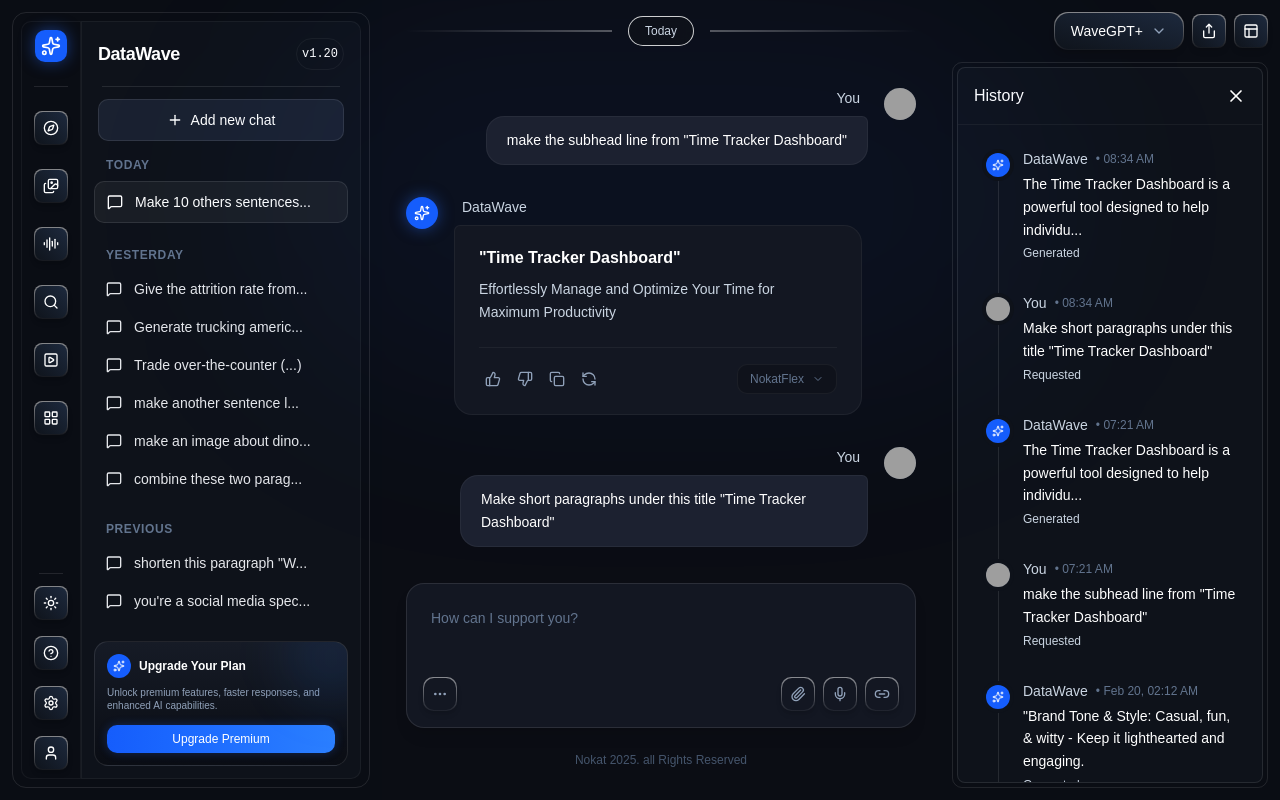
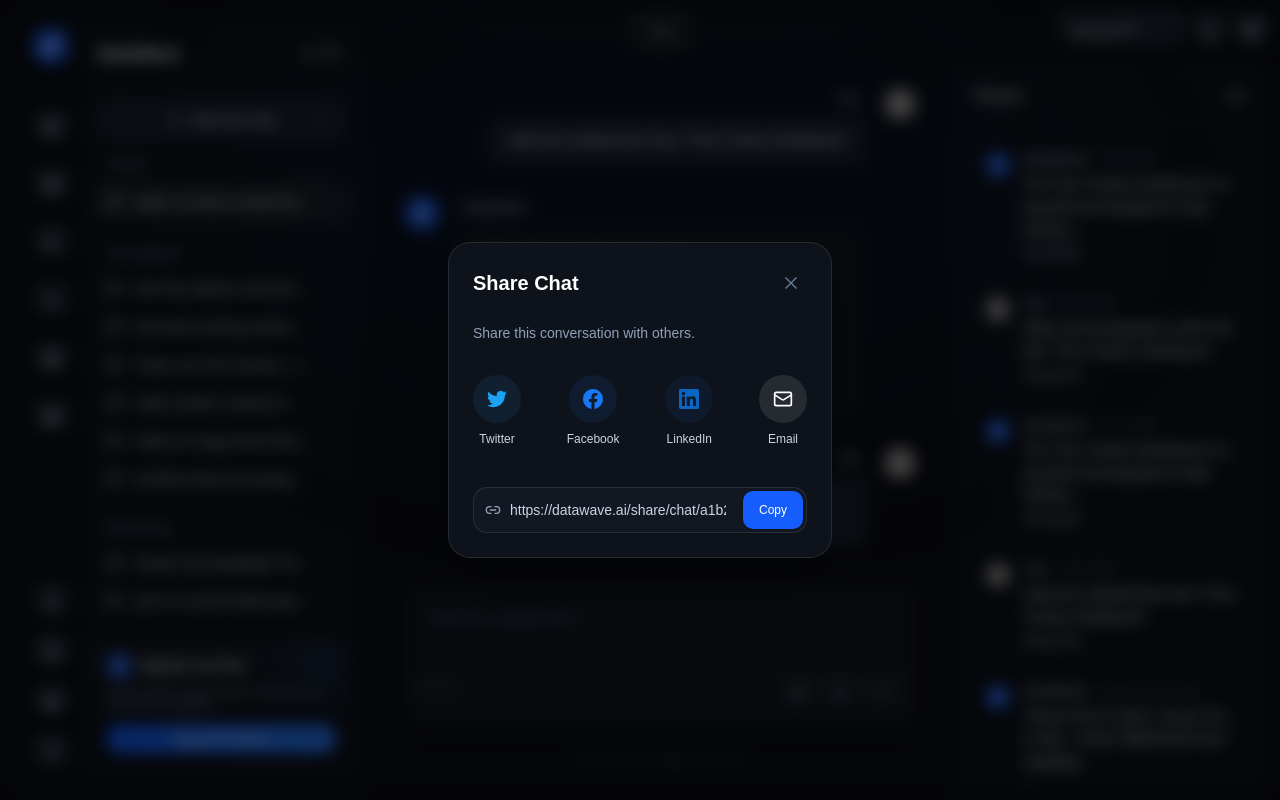
Before and after one commit to KaviduIsura/DataWeave-AI-SaaS-App, a React (Vite) app in the folder packages/client/: page /chat in a window 1280 px wide. Both pictures are taken after a click on the button 1209 px from the left and 31 px from the top of the page. Built offline with nearby package versions, Linux system fonts and the light colour scheme; grey boxes are pictures that could not be loaded.

Commit message:
implement share section

```diff
--- a/packages/client/src/components/chat/HistoryPanel.tsx
+++ b/packages/client/src/components/chat/HistoryPanel.tsx
@@ -1,4 +1,13 @@
-import { X, Sparkles, ChevronDown, Layout, Share } from 'lucide-react';
+import { useState } from 'react';
+import {
+  X,
+  Sparkles,
+  ChevronDown,
+  Layout,
+  Share,
+  Link2,
+  Mail,
+} from 'lucide-react';
 
 const historyTimeline = [
   {
@@ -57,7 +66,10 @@
 ];
 
 export default function HistoryPanel() {
+  const [isShareOpen, setIsShareOpen] = useState(false);
+
   return (
+    <>
       <div className="w-[340px] shrink-0 p-3 flex flex-col h-screen gap-3 transition-colors duration-300">
         {/* Top Right Actions */}
         <div className="flex items-center justify-end gap-2">
@@ -72,7 +84,10 @@
           {/* Share Button with gradient border */}
           <div className="relative p-[1px] rounded-md bg-gradient-to-t from-slate-200 via-slate-300 to-slate-400 dark:from-white/5 dark:via-white/30 dark:to-white/50 shadow-md">
             <div className="w-8 h-8 bg-gradient-to-tr from-slate-50 to-slate-200 dark:from-[#0f141c] dark:to-slate-800 flex items-center justify-center rounded-md">
-            <button className="p-2 text-slate-600 dark:text-white hover:text-slate-900 dark:hover:text-slate-300 rounded-lg hover:bg-slate-200 dark:hover:bg-white/5 transition-colors">
+              <button
+                onClick={() => setIsShareOpen(true)}
+                className="p-2 text-slate-600 dark:text-white hover:text-slate-900 dark:hover:text-slate-300 rounded-lg hover:bg-slate-200 dark:hover:bg-white/5 transition-colors"
+              >
                 <Share className="w-4 h-4" />
               </button>
             </div>
@@ -145,5 +160,87 @@
           </div>
         </div>
       </div>
+
+      {/* Share Modal */}
+      {isShareOpen && (
+        <div className="fixed inset-0 z-50 flex items-center justify-center bg-slate-900/40 dark:bg-black/60 backdrop-blur-sm transition-all duration-300">
+          <div className="bg-white dark:bg-[#0E121A] border border-slate-200 dark:border-white/10 w-full max-w-sm rounded-3xl shadow-2xl overflow-hidden relative mx-4 p-6">
+            <div className="flex items-center justify-between mb-6">
+              <h3 className="text-xl font-semibold text-slate-900 dark:text-white">
+                Share Chat
+              </h3>
+              <button
+                onClick={() => setIsShareOpen(false)}
+                className="p-1.5 rounded-lg text-slate-500 hover:text-slate-800 dark:hover:text-white hover:bg-slate-100 dark:hover:bg-white/10 transition-colors"
+              >
+                <X className="w-5 h-5" />
+              </button>
+            </div>
+
+            <div className="flex flex-col gap-4">
+              <p className="text-sm text-slate-500 dark:text-slate-400">
+                Share this conversation with others.
+              </p>
+
+              <div className="flex items-center justify-between gap-4 py-4">
+                <button className="flex flex-col items-center gap-2 group">
+                  <div className="w-12 h-12 rounded-full bg-[#1DA1F2]/10 flex items-center justify-center group-hover:scale-110 transition-transform">
+                    <svg className="w-5 h-5 fill-[#1DA1F2]" viewBox="0 0 24 24">
+                      <path d="M23.953 4.57a10 10 0 01-2.825.775 4.958 4.958 0 002.163-2.723c-.951.555-2.005.959-3.127 1.184a4.92 4.92 0 00-8.384 4.482C7.69 8.095 4.067 6.13 1.64 3.162a4.822 4.822 0 00-.666 2.475c0 1.71.87 3.213 2.188 4.096a4.904 4.904 0 01-2.228-.616v.06a4.923 4.923 0 003.946 4.827 4.996 4.996 0 01-2.212.085 4.936 4.936 0 004.604 3.417 9.867 9.867 0 01-6.102 2.105c-.39 0-.779-.023-1.17-.067a13.995 13.995 0 007.557 2.209c9.053 0 13.998-7.496 13.998-13.985 0-.21 0-.42-.015-.63A9.935 9.935 0 0024 4.59z" />
+                    </svg>
+                  </div>
+                  <span className="text-xs font-medium text-slate-600 dark:text-slate-300">
+                    Twitter
+                  </span>
+                </button>
+                <button className="flex flex-col items-center gap-2 group">
+                  <div className="w-12 h-12 rounded-full bg-[#1877F2]/10 flex items-center justify-center group-hover:scale-110 transition-transform">
+                    <svg className="w-5 h-5 fill-[#1877F2]" viewBox="0 0 24 24">
+                      <path d="M24 12.073c0-6.627-5.373-12-12-12s-12 5.373-12 12c0 5.99 4.388 10.954 10.125 11.854v-8.385H7.078v-3.469h3.047V9.43c0-3.007 1.792-4.669 4.533-4.669 1.312 0 2.686.235 2.686.235v2.953H15.83c-1.491 0-1.956.925-1.956 1.874v2.25h3.328l-.532 3.469h-2.796v8.385C19.612 23.027 24 18.062 24 12.073z" />
+                    </svg>
+                  </div>
+                  <span className="text-xs font-medium text-slate-600 dark:text-slate-300">
+                    Facebook
+                  </span>
+                </button>
+                <button className="flex flex-col items-center gap-2 group">
+                  <div className="w-12 h-12 rounded-full bg-[#0A66C2]/10 flex items-center justify-center group-hover:scale-110 transition-transform">
+                    <svg className="w-5 h-5 fill-[#0A66C2]" viewBox="0 0 24 24">
+                      <path d="M20.447 20.452h-3.554v-5.569c0-1.328-.027-3.037-1.852-3.037-1.853 0-2.136 1.445-2.136 2.939v5.667H9.351V9h3.414v1.561h.046c.477-.9 1.637-1.85 3.37-1.85 3.601 0 4.267 2.37 4.267 5.455v6.286zM5.337 7.433c-1.144 0-2.063-.926-2.063-2.065 0-1.138.92-2.063 2.063-2.063 1.14 0 2.064.925 2.064 2.063 0 1.139-.925 2.065-2.064 2.065zm1.782 13.019H3.555V9h3.564v11.452zM22.225 0H1.771C.792 0 0 .774 0 1.729v20.542C0 23.227.792 24 1.771 24h20.451C23.2 24 24 23.227 24 22.271V1.729C24 .774 23.2 0 22.222 0h.003z" />
+                    </svg>
+                  </div>
+                  <span className="text-xs font-medium text-slate-600 dark:text-slate-300">
+                    LinkedIn
+                  </span>
+                </button>
+                <button className="flex flex-col items-center gap-2 group">
+                  <div className="w-12 h-12 rounded-full bg-slate-200 dark:bg-white/10 flex items-center justify-center group-hover:scale-110 transition-transform">
+                    <Mail className="w-5 h-5 text-slate-700 dark:text-white" />
+                  </div>
+                  <span className="text-xs font-medium text-slate-600 dark:text-slate-300">
+                    Email
+                  </span>
+                </button>
+              </div>
+
+              <div className="relative mt-2">
+                <div className="absolute inset-y-0 left-3 flex items-center pointer-events-none">
+                  <Link2 className="h-4 w-4 text-slate-400" />
+                </div>
+                <input
+                  type="text"
+                  readOnly
+                  value="https://datawave.ai/share/chat/a1b2c3d4"
+                  className="block w-full pl-9 pr-20 py-3 rounded-xl border border-slate-200 dark:border-white/10 bg-slate-50 dark:bg-[#131722] text-slate-600 dark:text-slate-300 text-sm focus:outline-none"
+                />
+                <button className="absolute inset-y-1 right-1 px-4 rounded-lg bg-blue-600 hover:bg-blue-700 text-white text-xs font-medium transition-colors shadow-sm">
+                  Copy
+                </button>
+              </div>
+            </div>
+          </div>
+        </div>
+      )}
+    </>
   );
 }
```
Lines whose indentation alone changed are shown as unchanged.
